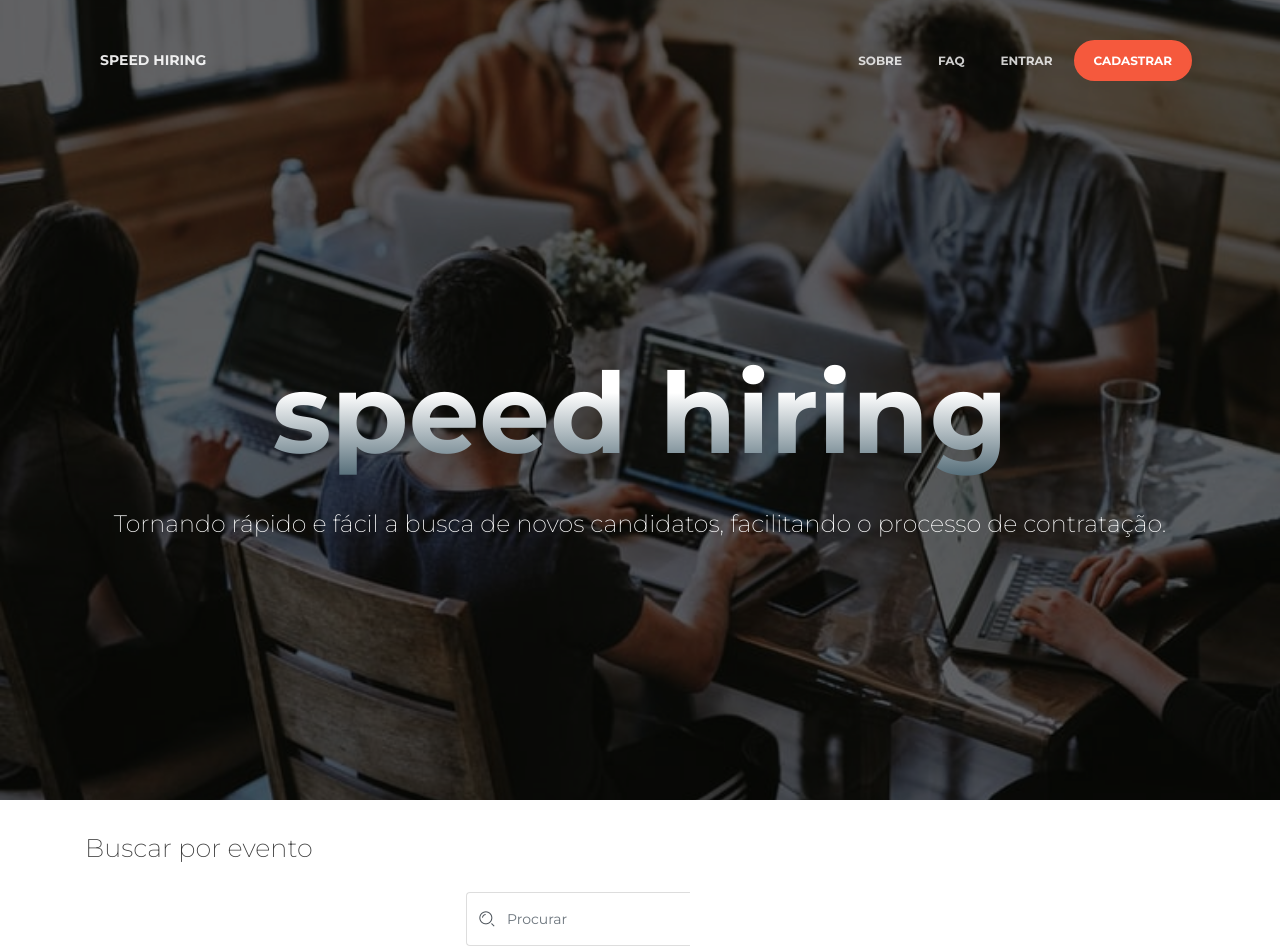
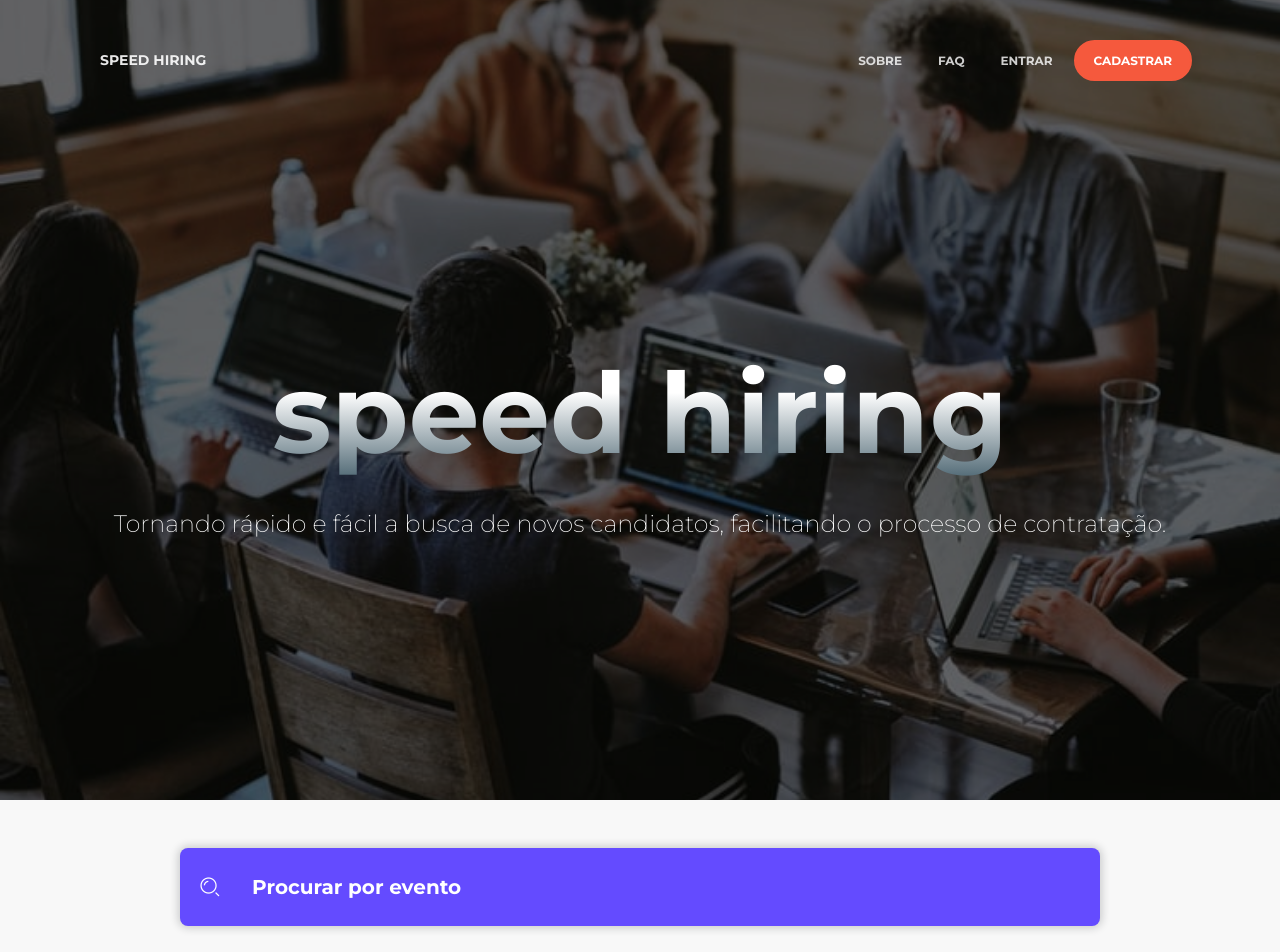
Before and after one commit to React-Bootcamp-WoMarkersCode/cv-speed-hiring, a React (Create React App) app: page / in a window 1280 px wide. Shown: the top 952 px of the page. Built offline with nearby package versions, Linux system fonts and the light colour scheme.

Commit message:
componente search - estrutura e estilo final

```diff
--- /dev/null
+++ b/src/components/Search/Search.css
@@ -0,0 +1,31 @@
+.search-form .input-group-text {
+    width: 100%;
+}
+
+.search-form.search-form-color .input-group-text {
+    background-color: #644bff;
+    border-radius: 8px;
+    border: 0;
+    color: #FFF;
+    padding-left: 20px;
+    padding-right: 20px;
+    -webkit-box-shadow: 0 0 9px 2px rgba(19, 25, 31, 0.2);
+    box-shadow: 0 0 9px 2px rgba(19, 25, 31, 0.2);
+}
+
+
+.search-form.search-form-color .form-control {
+    color: #FFF;
+    font-weight: bold;
+    font-size: 20px;
+    background-color: transparent;
+    padding: 32px;
+}
+
+.form-control::placeholder {
+    color: #FFF;
+}
+
+.search-form.search-form-color .nc-icon {
+    font-size: 20px;
+}
--- a/src/components/Search/Search.js
+++ b/src/components/Search/Search.js
@@ -1,36 +1,25 @@
 import React from 'react';
+import '../Search/Search.css';
 
 import {
-    Card,
     Form,
     Input,
-    InputGroupAddon,
     InputGroupText,
     InputGroup,
-    Container,
-    Row,
-    Col
   } from "reactstrap";
 
 const Search = () => {
 
     return(
         <>
-            <h3 className="title mx-auto">Buscar por evento</h3>
-            <Row>
-                <Col className="mx-auto" lg="4" md="6">
-                    <Form className="register-form">
+            <Form className="register-form search-form search-form-color">
                 <InputGroup className="form-group-no-border">
-                            <InputGroupAddon addonType="prepend">
                     <InputGroupText>
                         <i className="nc-icon nc-zoom-split" />
-                                    <Input placeholder="Procurar" type="text" />
+                        <Input className="form-control--placeholder" placeholder="Procurar por evento" type="text" />
                     </InputGroupText>
-                            </InputGroupAddon>
                 </InputGroup>
             </Form>
-                </Col>
-          </Row>
         </>
     )
 }
--- /dev/null
+++ b/src/components/Search/SearchHighlight.css
@@ -0,0 +1,4 @@
+.search-highlight {
+    padding: 48px 0;
+    background-color: #f8f8f8;
+  }
--- /dev/null
+++ b/src/components/Search/SearchHighlight.js
@@ -0,0 +1,27 @@
+import React from 'react';
+import '../Search/SearchHighlight.css';
+import Search from "../../components/Search/Search";
+
+import {
+    Container,
+    Row,
+    Col
+  } from "reactstrap";
+
+const SearchHighlight = () => {
+    return(
+        <>
+            <div className="search-highlight">
+                <Container>
+                    <Row>
+                        <Col className="mx-auto" lg="10" md="6">
+                            <Search />
+                        </Col>
+                    </Row>
+                </Container>
+            </div>
+        </>
+    )
+}
+
+export default SearchHighlight;
--- a/src/pages/Home/index.js
+++ b/src/pages/Home/index.js
@@ -1,7 +1,7 @@
 import React from 'react';
 import {Container} from "reactstrap";
 import IndexHeader from "../../components/Headers/IndexHeader";
-import Search from "../../components/Search/Search";
+import SearchHighlight from "../../components/Search/SearchHighlight";
 import imgHeader from "../../assets//img/grupo-de-pessoas-speed-hiring.jpg";
 
 const Home = () => {
@@ -13,8 +13,8 @@ const Home = () => {
     return(
         <>
             <IndexHeader props={dataHeader} />
+            <SearchHighlight />
             <Container>
-                    <Search />
                 <div>
                     <h2>Componente Lista bootcamps</h2>
                 </div>
```
Also changed, not shown: src/assets/css/paper-kit.css. Lines whose indentation alone changed are shown as unchanged.
